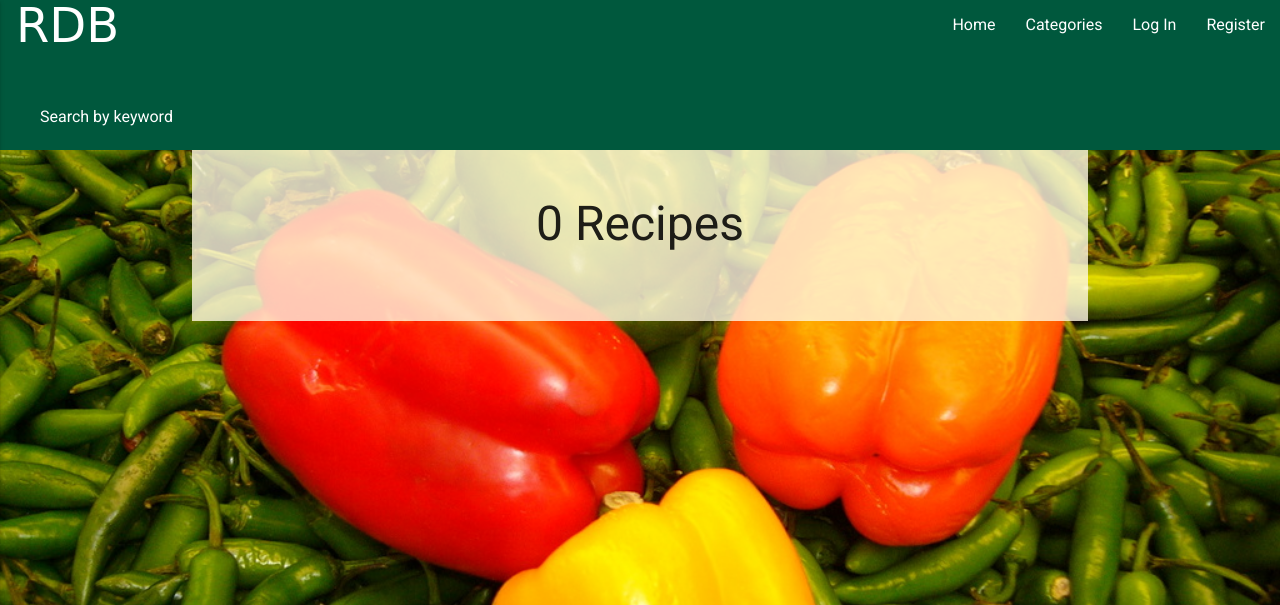
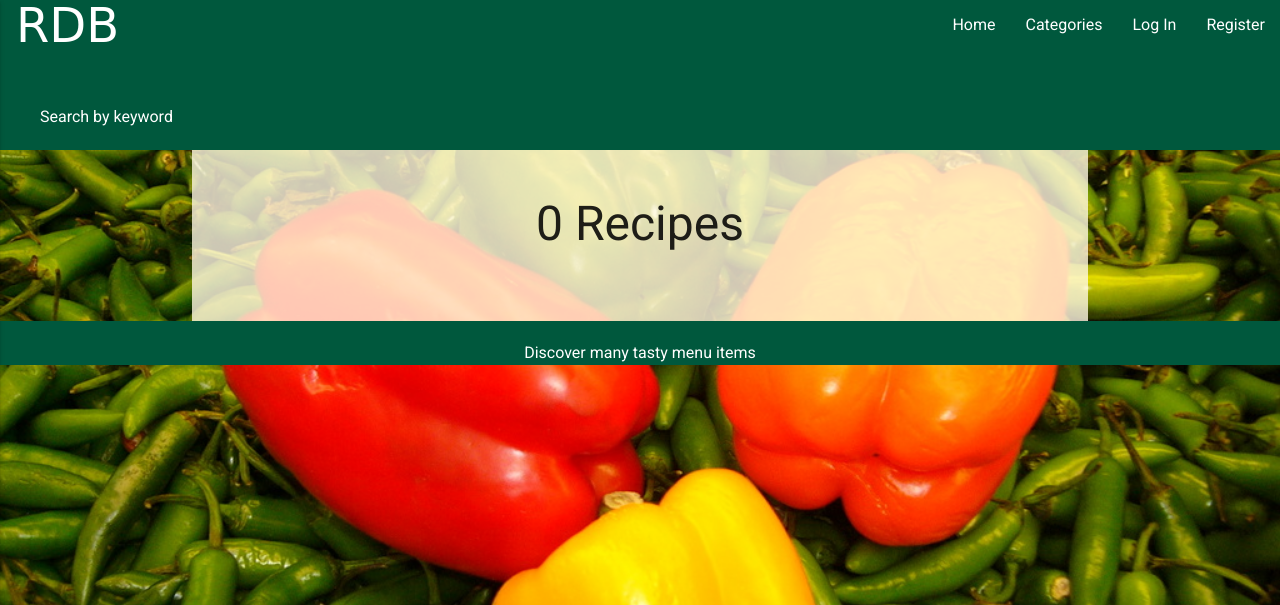
Before and after one commit to freddorn/recipe-database, a Flask app: page / in a window 1280 px wide. Shown: the top 605 px of the page. Run offline with Flask 2, Linux system fonts and the light colour scheme; data that the repository does not hold is empty; some libraries are stand-ins or nearby versions; some web fonts are replaced.

Commit message:
add footer

```diff
--- a/static/css/style.css
+++ b/static/css/style.css
@@ -121,6 +121,11 @@ h3 {
     height: 100px;
 }
 
+.page-footer {
+    text-align: center;
+    background-color: #00583d;
+}
+
 
 /*Media Queries*/
 
--- a/templates/base.html
+++ b/templates/base.html
@@ -62,6 +62,12 @@
 		{% block content %} {% endblock %}
 	</div>
 
+        <footer class="page-footer">
+            <div class="info-footer">
+            Discover many tasty menu items
+            </div>
+        </footer>
+
 	<script src="https://cdnjs.cloudflare.com/ajax/libs/jquery/3.2.1/jquery.min.js"></script>
 	<script src="https://cdnjs.cloudflare.com/ajax/libs/materialize/0.100.2/js/materialize.min.js"></script>
 	<script type="text/javascript">
```
